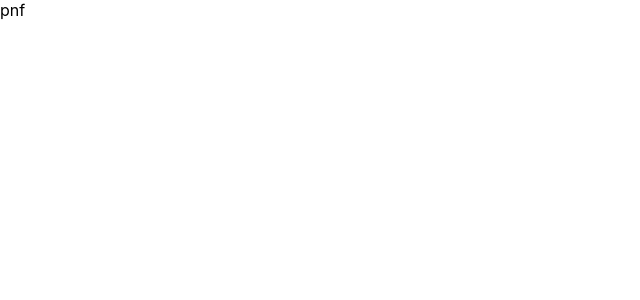
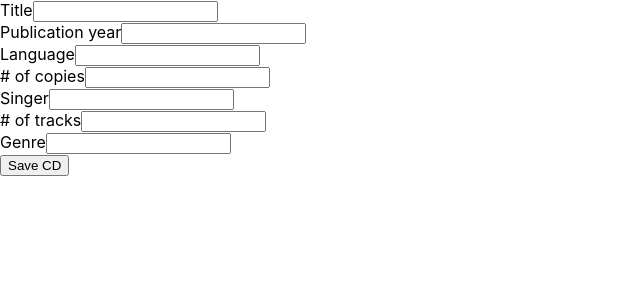
Before and after one commit to yskuridov/tp4-react, a React (Create React App) app in the folder tp4/React/: page /employee/addCd in a window 1280 px wide. Shown: the top 300 px of the page, without its empty margins (0-640 px from the left). Built offline with nearby package versions, Linux system fonts and the light colour scheme.

Commit message:
Add CD implemented

```diff
--- a/tp4/React/src/App.js
+++ b/tp4/React/src/App.js
@@ -5,6 +5,7 @@ import PageNotFound from "./Components/PageNotFound";
 import Employee from "./Components/EmployeeComponents/Employee";
 import Member from "./Components/MemberComponents/Member";
 import AddBook from "./Components/EmployeeComponents/AddBook";
+import AddCd from "./Components/EmployeeComponents/AddCd";
 
 function App() {
   return (
@@ -15,6 +16,7 @@ function App() {
                <Route path='/' element={<HomePage />} />
                <Route path='/employee' element={<Employee />} />
                <Route path='/employee/addBook' element={<AddBook />} />
+               <Route path='/employee/addCd' element={<AddCd />} />
                <Route path='/member' element={<Member />} />
            </Routes>
      </Router>
--- a/tp4/React/src/Components/EmployeeComponents/AddBook.js
+++ b/tp4/React/src/Components/EmployeeComponents/AddBook.js
@@ -17,7 +17,7 @@ const AddBook = ({OnAdd}) => {
             method:"POST",
             headers:{"Content-Type":"application/json"},
             body: JSON.stringify(book)
-        }).then(console.log())
+        })
         setTitle('')
         setPublicationYear('')
         setLanguage('')
--- a/tp4/React/src/Components/EmployeeComponents/AddCd.js
+++ b/tp4/React/src/Components/EmployeeComponents/AddCd.js
@@ -0,0 +1,79 @@
+import {useState} from "react";
+
+const AddCd = ({OnAdd}) => {
+    const [title, setTitle] = useState('')
+    const [publicationYear, setPublicationYear] = useState('')
+    const [language, setLanguage] = useState('')
+    const [singer, setSinger] = useState('')
+    const [nbOfTracks, setNbOfTracks] = useState('')
+    const [genre, setGenre] = useState('')
+    const [nbCopies, setNbCopies] = useState('')
+
+
+    const onSubmit = async (event) => {
+        event.preventDefault();
+        const cd = {title, publicationYear, language, singer, nbOfTracks, genre, nbCopies}
+        await fetch("http://localhost:8080/documents/cds",{
+            method:"POST",
+            headers:{"Content-Type":"application/json"},
+            body: JSON.stringify(cd)
+        })
+        setTitle('')
+        setPublicationYear('')
+        setLanguage('')
+        setSinger('')
+        setNbOfTracks('')
+        setGenre('')
+        setNbCopies('')
+}
+
+return (
+    <form onSubmit={onSubmit}>
+        <div className='form-control'>
+            <label>Title</label>
+            <input type='text'
+                   value={title}
+                   onChange={(e) => setTitle(e.target.value)} />
+        </div>
+        <div className='form-control'>
+            <label>Publication year</label>
+            <input type='number'
+                   value={publicationYear}
+                   onChange={(e) => setPublicationYear(e.target.value)} />
+        </div>
+        <div className='form-control'>
+            <label>Language</label>
+            <input type='text'
+                   value={language}
+                   onChange={(e) => setLanguage(e.target.value)} />
+        </div>
+        <div className='form-control'>
+            <label># of copies</label>
+            <input type='number'
+                   value={nbCopies}
+                   onChange={(e) => setNbCopies(e.target.value)} />
+        </div>
+        <div className='form-control'>
+            <label>Singer</label>
+            <input type='text'
+                   value={singer}
+                   onChange={(e) => setSinger(e.target.value)} />
+        </div>
+        <div className='form-control'>
+            <label># of tracks</label>
+            <input type='number'
+                   value={nbOfTracks}
+                   onChange={(e) => setNbOfTracks(e.target.value)} />
+        </div>
+        <div className='form-control'>
+            <label>Genre</label>
+            <input type='text'
+                   value={genre}
+                   onChange={(e) => setGenre(e.target.value)} />
+        </div>
+        <input type='submit' value='Save CD'/>
+    </form>
+)
+}
+
+export default AddCd
--- a/tp4/React/src/Components/EmployeeComponents/Employee.js
+++ b/tp4/React/src/Components/EmployeeComponents/Employee.js
@@ -10,6 +10,9 @@ const Employee = () => (
             <button>
                 <NavLink to="/employee/addBook">Add a book</NavLink>
             </button>
+            <button>
+                <NavLink to="/employee/addCd">Add a CD</NavLink>
+            </button>
         </div>
 
     </div>
```
